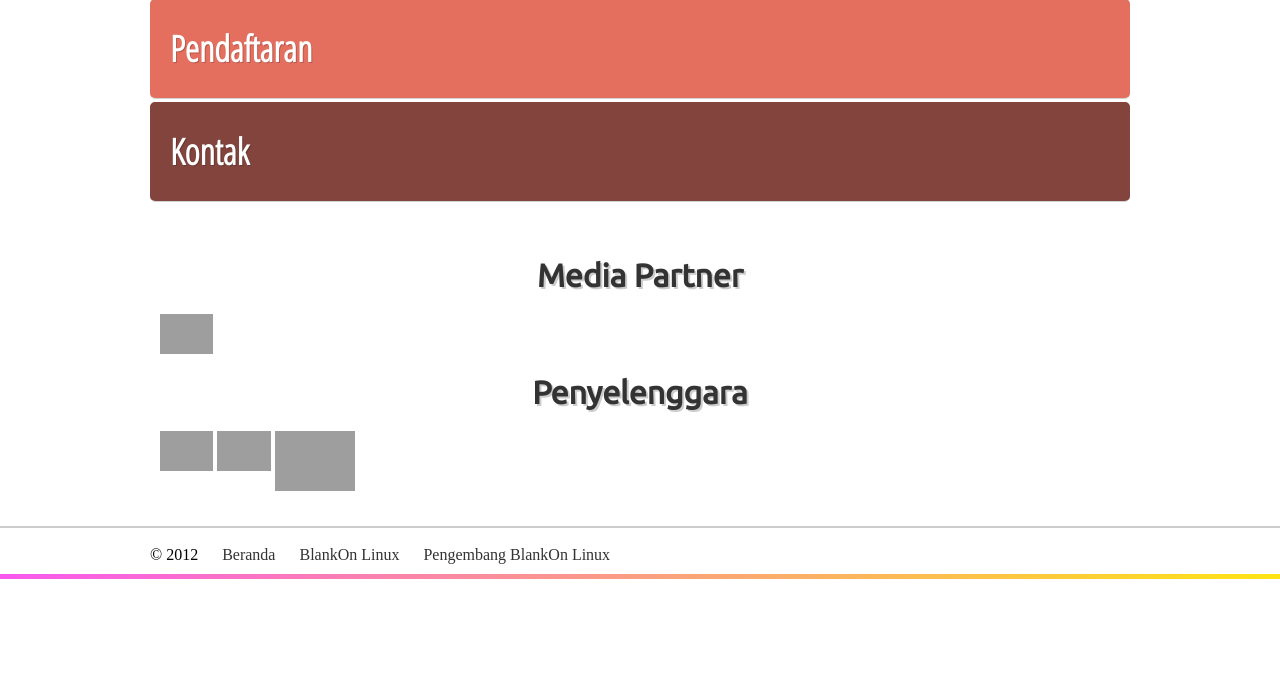
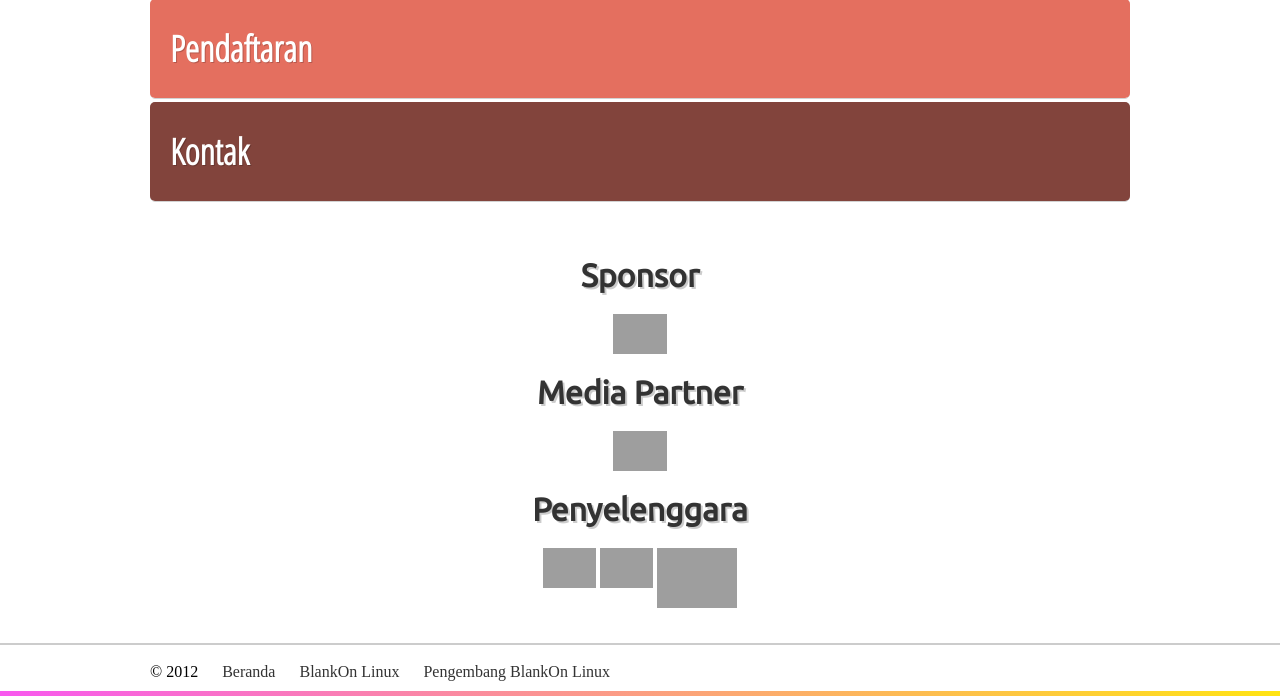
Before and after one commit to Rabitya/konfboi4, a Python web app: template templates/static/beranda.html in a window 1280 px wide. Shown: the part 804-1500 px from the top of the page. Before the commit the page ends 1383 px from the top, so only its background shows below. Run offline with Jinja, Linux system fonts and the light colour scheme; the template is opened without the code that fills it, so the values that code supplies are empty; some libraries are stand-ins or nearby versions; grey boxes are pictures that could not be loaded.

Commit message:
Fix sponsor area alignment

```diff
--- a/media/css/style.css
+++ b/media/css/style.css
@@ -203,6 +203,7 @@ hr {
 #sponsor-area {
     margin: 25px auto;
     padding: 10px;
+    text-align: center;
 }
 #sponsor-area h1 {
     margin: 20px 0 20px 0;
--- a/templates/static/beranda.html
+++ b/templates/static/beranda.html
@@ -218,6 +218,8 @@
             </div>
         </div>
         <div id="sponsor-area">
+            <h1>Sponsor</h1>
+            <img src="https://lh6.googleusercontent.com/-U7FUM-Yzhx4/T8B0M73WaxI/AAAAAAA7fSw/14hx2YU9ALY/w535-h152-n-k/photo.jpg" alt="Toko Baliwae" title="Toko Baliwae" height="40"><br />
             <h1>Media Partner</h1>
             <img src="http://infolinux.web.id/wp-content/uploads/2012/07/LogoInfoLINUX-web.png" alt="InfoLinux" title="InfoLinux" height="40"><br />
             <h1>Penyelenggara</h1>
```
Also changed, not shown: 1 other file.
